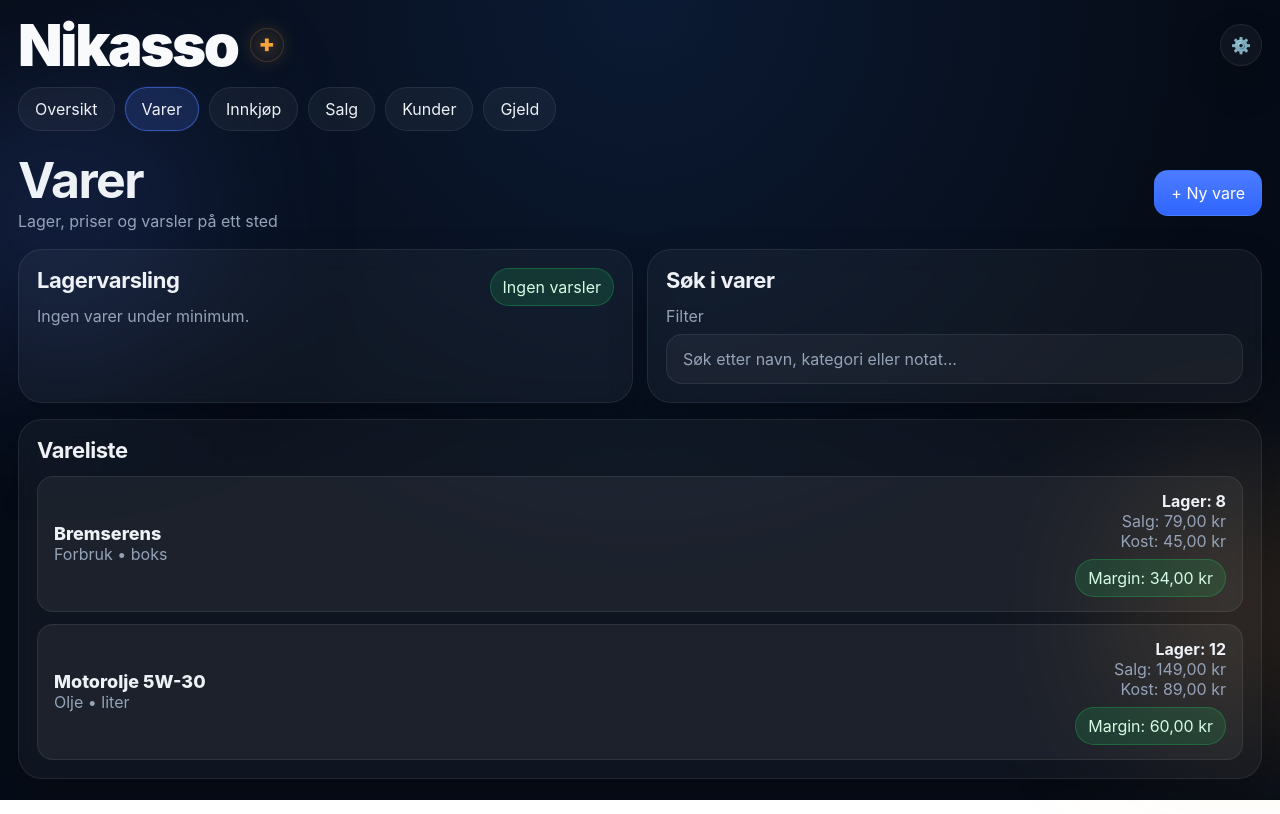
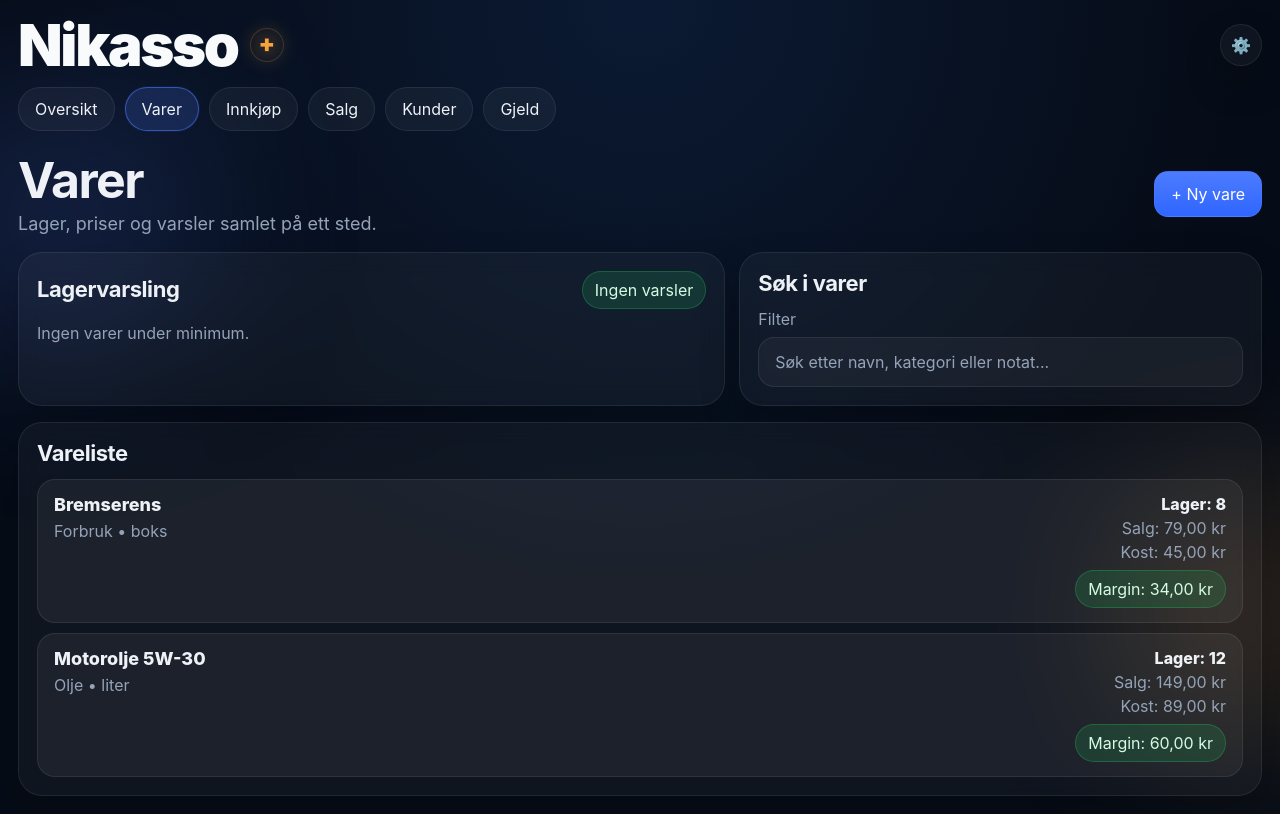
Before and after one commit to nikolaihoffmann-svg/Nikasso-, a React (Vite) app: page / in a window 1280 px wide. Both pictures are taken after a click on the button "Varer". Built offline with nearby package versions, Linux system fonts and the light colour scheme.

Commit message:
Refactor Varer component layout and styling
Refactor Varer component for improved readability and structure.

```diff
--- a/src/pages/Varer.tsx
+++ b/src/pages/Varer.tsx
@@ -20,6 +20,7 @@ export default function Varer() {
   const filtered = useMemo(() => {
     const q = query.trim().toLowerCase();
     if (!q) return items;
+
     return items.filter((item) => {
       return (
         item.name.toLowerCase().includes(q) ||
@@ -35,32 +36,35 @@ export default function Varer() {
     <div>
       <div className="rowBetween" style={{ marginBottom: 18 }}>
         <div>
-          <h1 className="pageTitle" style={{ marginBottom: 6 }}>Varer</h1>
-          <div className="muted">Lager, priser og varsler på ett sted</div>
+          <h1 className="pageTitle">Varer</h1>
+          <p className="pageLead" style={{ marginBottom: 0 }}>
+            Lager, priser og varsler samlet på ett sted.
+          </p>
         </div>
+
         <button className="btn btnPrimary" type="button" onClick={() => setOpenNew(true)}>
           + Ny vare
         </button>
       </div>
 
-      <div className="grid2">
+      <div className="varerTopGrid">
         <div className="card">
-          <div className="rowBetween">
-            <h2 className="sectionTitle">Lagervarsling</h2>
+          <div className="rowBetween" style={{ marginBottom: 14 }}>
+            <h2 className="sectionTitle" style={{ marginBottom: 0 }}>Lagervarsling</h2>
             <span className={lowItems.length > 0 ? "badge badgeDanger" : "badge badgeSuccess"}>
               {lowItems.length > 0 ? `${lowItems.length} varer` : "Ingen varsler"}
             </span>
           </div>
 
-          <div className="list">
+          <div className="featureList">
             {lowItems.length === 0 ? (
               <div className="emptyState">Ingen varer under minimum.</div>
             ) : (
               lowItems.map((item) => (
-                <div key={item.id} className="itemRow">
+                <div key={item.id} className="featureRow">
                   <div>
-                    <div style={{ fontWeight: 700 }}>{item.name}</div>
-                    <div className="muted">
+                    <div className="featureRowTitle">{item.name}</div>
+                    <div className="featureRowSub">
                       Nå: {item.stock} • Min: {item.minStock}
                     </div>
                   </div>
@@ -73,6 +77,7 @@ export default function Varer() {
 
         <div className="card">
           <h2 className="sectionTitle">Søk i varer</h2>
+
           <label className="label">
             <span>Filter</span>
             <input
@@ -87,28 +92,31 @@ export default function Varer() {
       <div className="card" style={{ marginTop: 16 }}>
         <h2 className="sectionTitle">Vareliste</h2>
 
-        <div className="list">
+        <div className="varerList">
           {filtered.length === 0 ? (
             <div className="emptyState">Ingen varer funnet.</div>
           ) : (
             filtered.map((item) => {
               const margin = item.salePrice - item.costPrice;
+
               return (
-                <div key={item.id} className="itemRow">
-                  <div>
-                    <div style={{ fontWeight: 800, fontSize: 18 }}>{item.name}</div>
-                    <div className="muted">
+                <div key={item.id} className="vareRow">
+                  <div className="vareMain">
+                    <div className="vareName">{item.name}</div>
+                    <div className="vareMeta">
                       {item.category} • {item.unit}
                     </div>
-                    {item.note ? <div className="muted" style={{ marginTop: 6 }}>{item.note}</div> : null}
+                    {item.note ? <div className="vareNote">{item.note}</div> : null}
                   </div>
 
-                  <div style={{ textAlign: "right" }}>
-                    <div style={{ fontWeight: 700 }}>Lager: {item.stock}</div>
-                    <div className="muted">Salg: {fmtKr(item.salePrice)}</div>
-                    <div className="muted">Kost: {fmtKr(item.costPrice)}</div>
-                    <div className={margin >= 0 ? "badge badgeSuccess" : "badge badgeDanger"} style={{ marginTop: 8 }}>
-                      Margin: {fmtKr(margin)}
+                  <div className="vareRight">
+                    <div className="vareRightTop">Lager: {item.stock}</div>
+                    <div className="vareRightMeta">Salg: {fmtKr(item.salePrice)}</div>
+                    <div className="vareRightMeta">Kost: {fmtKr(item.costPrice)}</div>
+                    <div style={{ marginTop: 8 }}>
+                      <span className={margin >= 0 ? "badge badgeSuccess" : "badge badgeDanger"}>
+                        Margin: {fmtKr(margin)}
+                      </span>
                     </div>
                   </div>
                 </div>
```
